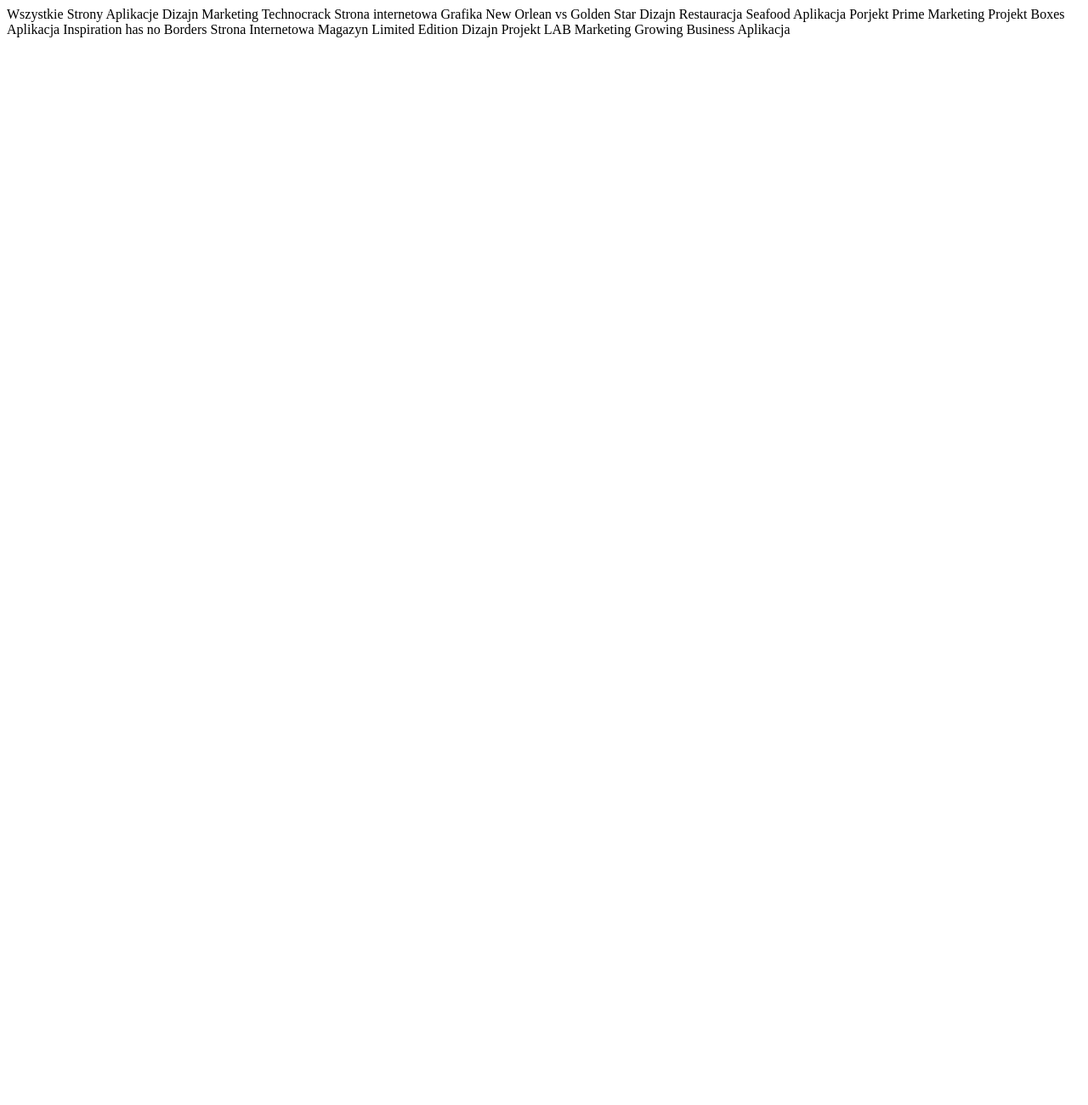
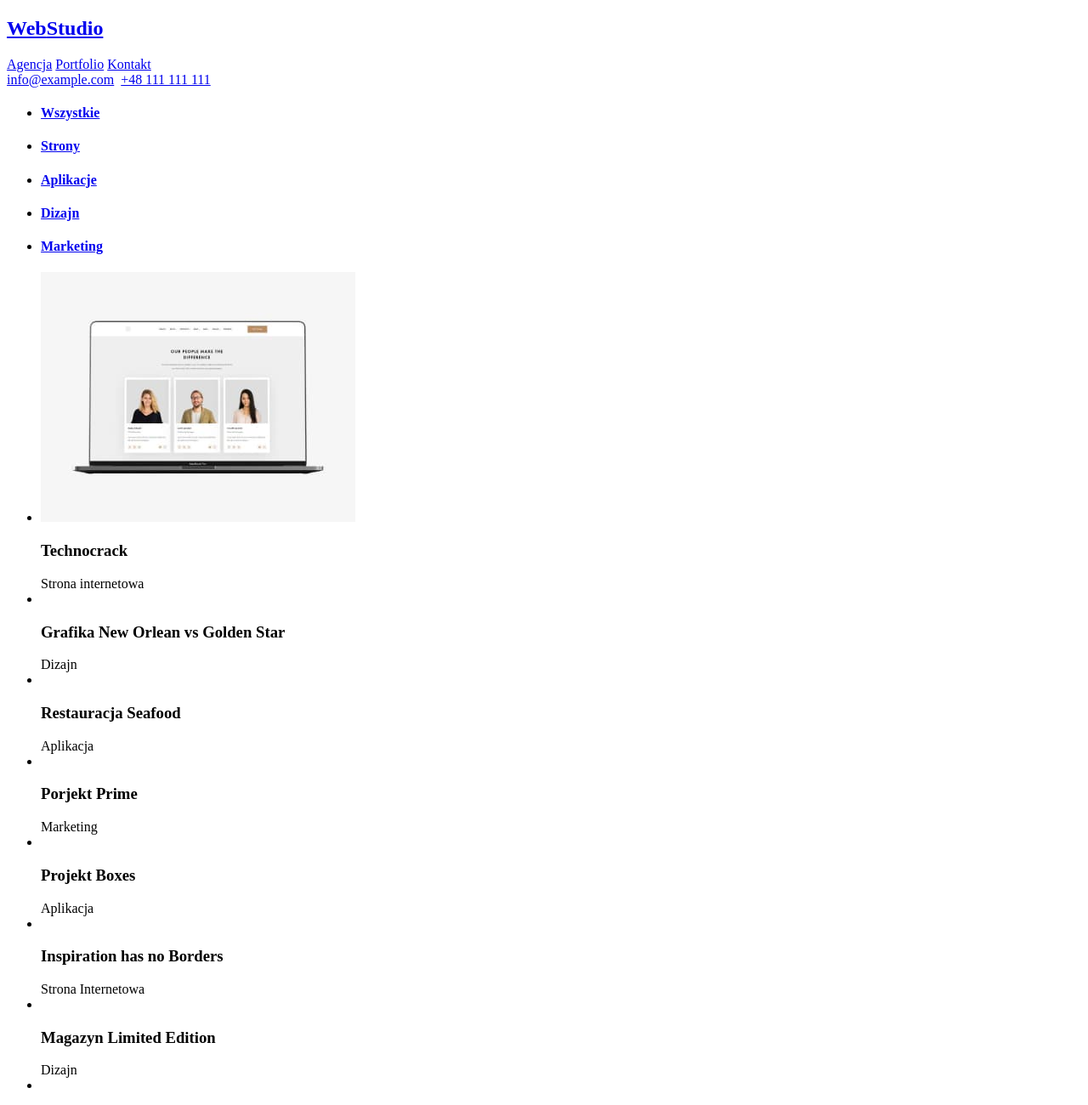
Before and after one commit to Joanna-Jasinska/goit-markup-hw-02, a plain HTML site: page portfolio.html in a window 1280 px wide. Shown: the top 1300 px of the page at 85% size. Before the commit the page ends 800 px from the top, so only its background shows below. Drawn offline with Linux system fonts and the light colour scheme.

Commit message:
halfway list

```diff
--- a/index.html
+++ b/index.html
@@ -5,6 +5,7 @@
     <meta http-equiv="X-UA-Compatible" content="IE=edge" />
     <meta name="viewport" content="width=device-width, initial-scale=1.0" />
     <title>Document</title>
+    <link href="./style.css" rel="stylesheet" />
   </head>
   <body>
     <header>
@@ -17,7 +18,7 @@
 
       <nav>
         <a href="#agency">Agencja</a>
-        <a href="#portfolio">Portfolio</a>
+        <a href="./portfolio.html">Portfolio</a>
         <a href="#contact">Kontakt</a>
       </nav>
 
@@ -60,7 +61,7 @@
         <ul>
           <li>
             <img
-              src="images/img-code.jpg"
+              src="./images/img-code.jpg"
               alt="Writing codes and algorhitms"
               width="370"
               height="294"
@@ -68,7 +69,7 @@
           </li>
           <li>
             <img
-              src="images/img-app.jpg"
+              src="./images/img-app.jpg"
               alt="Working on smartphone apps"
               width="370"
               height="294"
@@ -76,7 +77,7 @@
           </li>
           <li>
             <img
-              src="images/img-tab.jpg"
+              src="./images/img-tab.jpg"
               alt="Working with color palette on a tablet"
               width="370"
               height="294"
@@ -91,7 +92,7 @@
         <ul>
           <li class="personel-card">
             <img
-              src="images/portrait1.jpg"
+              src="./images/portrait1.jpg"
               alt="Portrait of John Doe, smiling man"
               width="270"
               height="260"
@@ -101,7 +102,7 @@
           </li>
           <li class="personel-card">
             <img
-              src="images/portrait2.jpg"
+              src="./images/portrait2.jpg"
               alt="Portrait of John Doe, smiling woman"
               width="270"
               height="260"
@@ -111,7 +112,7 @@
           </li>
           <li class="personel-card">
             <img
-              src="images/portrait3.jpg"
+              src="./images/portrait3.jpg"
               alt="Portrait of John Doe, smiling man"
               width="270"
               height="260"
@@ -121,7 +122,7 @@
           </li>
           <li class="personel-card">
             <img
-              src="images/portrait4.jpg"
+              src="./images/portrait4.jpg"
               alt="Portrait of John Doe, smiling man"
               width="270"
               height="260"
--- a/portfolio.html
+++ b/portfolio.html
@@ -1,5 +1,137 @@
-Wszystkie Strony Aplikacje Dizajn Marketing Technocrack Strona internetowa
-Grafika New Orlean vs Golden Star Dizajn Restauracja Seafood Aplikacja Porjekt
-Prime Marketing Projekt Boxes Aplikacja Inspiration has no Borders Strona
-Internetowa Magazyn Limited Edition Dizajn Projekt LAB Marketing Growing
-Business Aplikacja
+<!DOCTYPE html>
+<html lang="en">
+  <head>
+    <meta charset="UTF-8" />
+    <meta http-equiv="X-UA-Compatible" content="IE=edge" />
+    <meta name="viewport" content="width=device-width, initial-scale=1.0" />
+    <title>Document</title>
+    <link href="./style.css" rel="stylesheet" />
+  </head>
+  <body>
+    <header>
+      <a href="https://joanna-jasinska.github.io/goit-markup-hw-01/">
+        <h2>
+          <span class="regular-color">Web</span
+          ><span class="accented-color">Studio</span>
+        </h2>
+      </a>
+
+      <nav>
+        <a href="index.html">Agencja</a>
+        <a href="./portfolio.html">Portfolio</a>
+        <a href="#contact">Kontakt</a>
+      </nav>
+
+      <a href="mailto:info@example.com">info@example.com</a>&nbsp;
+
+      <a href="tel:+48111111111">+48 111 111 111</a>
+    </header>
+    <main>
+      <section class="list-filter">
+        <ul>
+          <li>
+            <a href="./"><h4>Wszystkie</h4></a>
+          </li>
+          <li>
+            <a href="./"><h4>Strony</h4></a>
+          </li>
+          <li>
+            <a href="./"><h4>Aplikacje</h4></a>
+          </li>
+          <li>
+            <a href="./"><h4>Dizajn</h4></a>
+          </li>
+          <li>
+            <a href="./"><h4>Marketing</h4></a>
+          </li>
+        </ul>
+      </section>
+      <section class="product-list"></section>
+      <ul>
+        <li>
+          <span>
+            <img
+              src="./images/portfolio-tablet-img-8.jpg"
+              alt="tablet with web page opened"
+              width="370"
+              height="294"
+            />
+            <h3>Technocrack</h3>
+            Strona internetowa
+          </span>
+        </li>
+        <li>
+          <span
+            ><img src="" alt="" />
+            <h3>Grafika New Orlean vs Golden Star</h3>
+            Dizajn</span
+          >
+        </li>
+        <li>
+          <span
+            ><img src="" alt="" />
+            <h3>Restauracja Seafood</h3>
+            Aplikacja
+          </span>
+        </li>
+        <li>
+          <span
+            ><img src="" alt="" />
+            <h3>Porjekt Prime</h3>
+            Marketing
+          </span>
+        </li>
+        <li>
+          <span
+            ><img src="" alt="" />
+            <h3>Projekt Boxes</h3>
+            Aplikacja
+          </span>
+        </li>
+        <li>
+          <span
+            ><img src="" alt="" />
+            <h3>Inspiration has no Borders</h3>
+            Strona Internetowa
+          </span>
+        </li>
+        <li>
+          <span
+            ><img src="" alt="" />
+            <h3>Magazyn Limited Edition</h3>
+            Dizajn
+          </span>
+        </li>
+        <li>
+          <span
+            ><img src="" alt="" />
+            <h3>Projekt LAB</h3>
+            Marketing
+          </span>
+        </li>
+        <li>
+          <span
+            ><img src="" alt="" />
+            <h3>Growing Business</h3>
+            Aplikacja
+          </span>
+        </li>
+      </ul>
+    </main>
+    <footer id="contact">
+      <a href="https://joanna-jasinska.github.io/goit-markup-hw-01/">
+        <h2>
+          <span class="regular-color">Web</span
+          ><span class="accented-color">Studio</span>
+        </h2>
+      </a>
+      <address><strong> m. Warszawa, Aleje Jerozolimskie 21</strong></address>
+      <p>
+        <a href="mailto:info@example.com">info@example.com</a>
+      </p>
+      <p>
+        <a href="tel:+48111111111">+48 111 111 111</a>
+      </p>
+    </footer>
+  </body>
+</html>
--- a/style.css
+++ b/style.css
@@ -0,0 +1,5 @@
+.ul {
+  display: flex;
+  flex-wrap: wrap;
+  flex-direction: row;
+}
```
